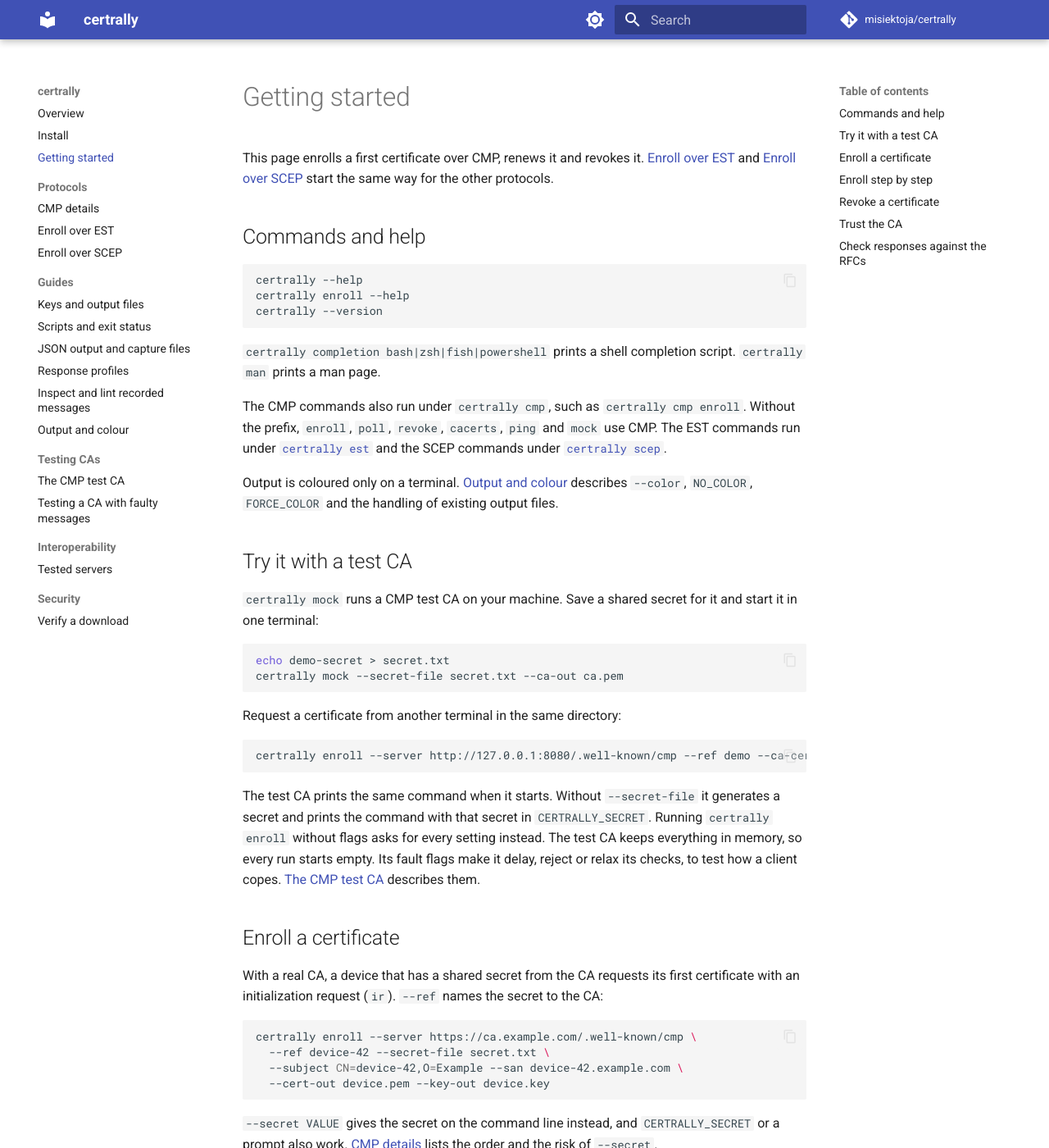
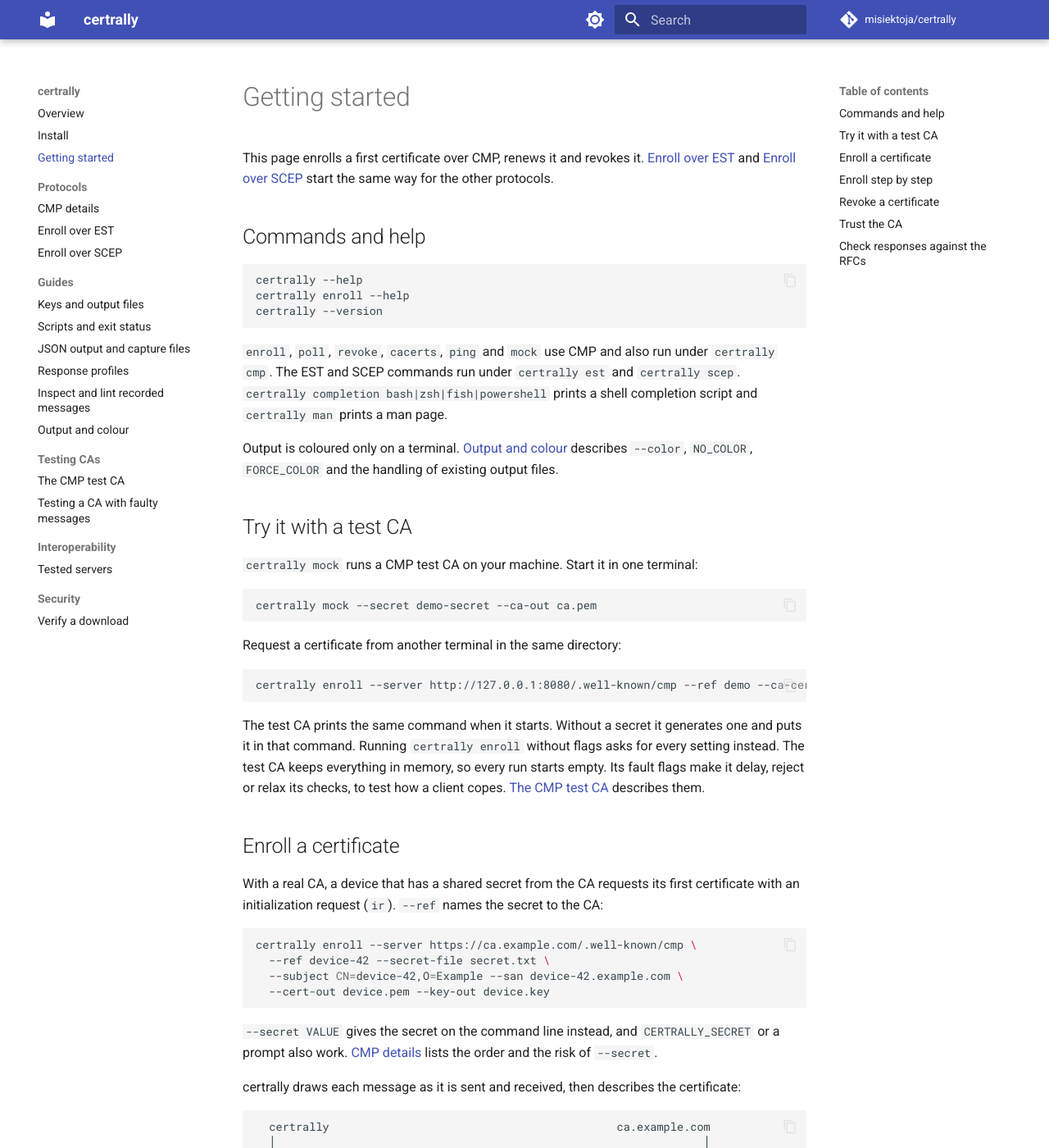
Before and after one commit to misiektoja/certrally, an MkDocs documentation site: the page built from docs/getting-started.md, in a window 1280 px wide and 1400 px high. Shown: the whole window at 82% size. Built offline with MkDocs 1.6.1 and Material for MkDocs 9.7.7, drawn with Linux system fonts in a browser that asks for light colours; comment, search, counter and statistics services are not loaded.

Commit message:
docs: start the quick start test CA with --secret and add a short usage section to the README

````diff
--- a/README.md
+++ b/README.md
@@ -85,17 +85,16 @@ Releases are signed with cosign and carry GitHub build provenance and SBOMs. [Ve
 
 ## Quick start
 
-`certrally mock` runs a CMP test CA on your machine. Save a shared secret for it and start it in one terminal:
+`certrally mock` runs a CMP test CA on your machine. Start it in one terminal:
 
 ```bash
-echo demo-secret > secret.txt
-certrally mock --secret-file secret.txt --ca-out ca.pem
+certrally mock --secret demo-secret --ca-out ca.pem
 ```
 
 Request a certificate from another terminal in the same directory:
 
 ```bash
-certrally enroll --server http://127.0.0.1:8080/.well-known/cmp --ref demo --ca-cert ca.pem --secret-file secret.txt --cert-out device.pem --key-out device.key
+certrally enroll --server http://127.0.0.1:8080/.well-known/cmp --ref demo --ca-cert ca.pem --secret demo-secret --cert-out device.pem --key-out device.key
 ```
 
 The test CA prints the same command when it starts. certrally draws each message as it is sent and received, then describes the certificate:
@@ -123,6 +122,18 @@ The test CA prints the same command when it starts. certrally draws each message
 ```
 
 [Getting started](https://misiektoja.github.io/certrally/getting-started/) continues with a real CA, key updates, step-by-step enrollment, revocation and trust. [Enroll over EST](https://misiektoja.github.io/certrally/est/) and [Enroll over SCEP](https://misiektoja.github.io/certrally/scep/) cover the other protocols.
+
+## Usage
+
+<!-- --8<-- [start:usage] -->
+```bash
+certrally --help
+certrally enroll --help
+certrally --version
+```
+
+`enroll`, `poll`, `revoke`, `cacerts`, `ping` and `mock` use CMP and also run under `certrally cmp`. The EST and SCEP commands run under `certrally est` and `certrally scep`. `certrally completion bash|zsh|fish|powershell` prints a shell completion script and `certrally man` prints a man page.
+<!-- --8<-- [end:usage] -->
 
 ## Documentation
 
--- a/docs/est.md
+++ b/docs/est.md
@@ -60,4 +60,4 @@ When the server answers that a request is pending, `est enroll`, `est reenroll`
 
 ## Test CA
 
-`certrally est mock` runs an EST test CA on `127.0.0.1:8443` and prints commands that work against it. It accepts the password of `--user` (default `demo`) and certificates it issued. `--srp-listen 127.0.0.1:8444` also serves TLS-SRP for the same user. `--retry-after` answers the first request for each key with `202 Accepted`, to test waiting. It generates a password unless `--password`, `--password-file` or `CERTRALLY_PASSWORD` gives one. With `--token`, `--token-file` or `CERTRALLY_TOKEN` it also accepts that bearer token with `est enroll --token`.
+`certrally est mock` runs an EST test CA on `127.0.0.1:8443` and prints commands that work against it. It accepts the password of `--user` (default `demo`) and certificates it issued. `--srp-listen 127.0.0.1:8444` also serves TLS-SRP for the same user. `--retry-after` answers the first request for each key with `202 Accepted`, to test waiting. It generates a password unless `--password`, `--password-file` or `CERTRALLY_PASSWORD` gives one. The printed commands give the password with `--password` and the token with `--token`, name the files of `--password-file` and `--token-file` and leave out values from the environment. With `--token`, `--token-file` or `CERTRALLY_TOKEN` it also accepts that bearer token with `est enroll --token`.
--- a/docs/getting-started.md
+++ b/docs/getting-started.md
@@ -4,34 +4,25 @@ This page enrolls a first certificate over CMP, renews it and revokes it. [Enrol
 
 ## Commands and help
 
-```bash
-certrally --help
-certrally enroll --help
-certrally --version
-```
-
-`certrally completion bash|zsh|fish|powershell` prints a shell completion script. `certrally man` prints a man page.
-
-The CMP commands also run under `certrally cmp`, such as `certrally cmp enroll`. Without the prefix, `enroll`, `poll`, `revoke`, `cacerts`, `ping` and `mock` use CMP. The EST commands run under [`certrally est`](est.md) and the SCEP commands under [`certrally scep`](scep.md).
+--8<-- "README.md:usage"
 
 Output is coloured only on a terminal. [Output and colour](output.md) describes `--color`, `NO_COLOR`, `FORCE_COLOR` and the handling of existing output files.
 
 ## Try it with a test CA
 
-`certrally mock` runs a CMP test CA on your machine. Save a shared secret for it and start it in one terminal:
+`certrally mock` runs a CMP test CA on your machine. Start it in one terminal:
 
 ```bash
-echo demo-secret > secret.txt
-certrally mock --secret-file secret.txt --ca-out ca.pem
+certrally mock --secret demo-secret --ca-out ca.pem
 ```
 
 Request a certificate from another terminal in the same directory:
 
 ```bash
-certrally enroll --server http://127.0.0.1:8080/.well-known/cmp --ref demo --ca-cert ca.pem --secret-file secret.txt --cert-out device.pem --key-out device.key
+certrally enroll --server http://127.0.0.1:8080/.well-known/cmp --ref demo --ca-cert ca.pem --secret demo-secret --cert-out device.pem --key-out device.key
 ```
 
-The test CA prints the same command when it starts. Without `--secret-file` it generates a secret and prints the command with that secret in `CERTRALLY_SECRET`. Running `certrally enroll` without flags asks for every setting instead. The test CA keeps everything in memory, so every run starts empty. Its fault flags make it delay, reject or relax its checks, to test how a client copes. [The CMP test CA](mock.md) describes them.
+The test CA prints the same command when it starts. Without a secret it generates one and puts it in that command. Running `certrally enroll` without flags asks for every setting instead. The test CA keeps everything in memory, so every run starts empty. Its fault flags make it delay, reject or relax its checks, to test how a client copes. [The CMP test CA](mock.md) describes them.
 
 ## Enroll a certificate
 
--- a/docs/mock.md
+++ b/docs/mock.md
@@ -6,7 +6,7 @@
 
 `certrally mock` listens on `127.0.0.1:8080` (`--listen`) and answers at `/.well-known/cmp`. It issues certificates for `ir`, `cr`, `kur` and `p10cr`, confirms and revokes them and answers the requests for CA certificates, a request template and CRLs. It accepts the shared secret for `--ref` (default `demo`) and signatures made with certificates it issued. It copies the requested subject and extensions, such as subjectAltName and extendedKeyUsage, into the certificate, but always sets keyUsage to digitalSignature. For `enroll --central-keygen` it generates the key pair. That is ECDSA P-256 when the request leaves the choice to it and otherwise any type that `--key-type` offers, with 2048 bits for RSA. A key generation authority certificate that it issues at startup with the id-kp-cmKGA extended key usage signs the private key. It accepts requests that a [registration authority](#registration-authorities) forwards. The secret comes from `--secret`, `--secret-file` or `CERTRALLY_SECRET`. Without any of them, a random secret is generated and printed. `--ca-out` saves the CA certificate for `--ca-cert`. Everything lives in memory and is lost when the CA stops.
 
-The startup report shows the address, the CA name, the secret source and the fault flags in use, then an `enroll` command that works against the CA. Every request is logged on one line: the time, the request body and its protection, the response and how long it took. A response with a statusString adds it in quotes, such as the reason the CA refused a request. A revocation adds a line below its request with the serial number, the reason and the invalidity date when the request gave one. A generated key pair adds a line with its key type. A forwarded request adds a line with the subject of the registration authority. A `certConf` that rejects the certificate adds a `certificate rejected` line and a certificate whose `certConf` came too late a `certificate not confirmed in time` line, each with the serial number. The CRL lists the invalidity date too.
+The startup report shows the address, the CA name, the secret source and the fault flags in use, then an `enroll` command that works against the CA. The command gives the secret with `--secret`, names the file of `--secret-file` and leaves out a secret from `CERTRALLY_SECRET`. Every request is logged on one line: the time, the request body and its protection, the response and how long it took. A response with a statusString adds it in quotes, such as the reason the CA refused a request. A revocation adds a line below its request with the serial number, the reason and the invalidity date when the request gave one. A generated key pair adds a line with its key type. A forwarded request adds a line with the subject of the registration authority. A `certConf` that rejects the certificate adds a `certificate rejected` line and a certificate whose `certConf` came too late a `certificate not confirmed in time` line, each with the serial number. The CRL lists the invalidity date too.
 
 ## Registration authorities
 
--- a/docs/scep.md
+++ b/docs/scep.md
@@ -115,7 +115,7 @@ A server under load may answer HTTP 503. certrally sends the request again up to
 
 ## Test CA
 
-`certrally scep mock` runs a SCEP test CA on `127.0.0.1:8090` and prints commands that work against it. It answers GetCACaps, GetCACert, GetCACertChain and PKIOperation with PKCSReq, RenewalReq, CertPoll, GetCert and GetCRL over plain HTTP. Everything it issues lives in memory.
+`certrally scep mock` runs a SCEP test CA on `127.0.0.1:8090` and prints commands that work against it. The printed `scep enroll` command gives the challenge password with `--challenge`, names the file of `--challenge-file` and leaves out a challenge from `CERTRALLY_CHALLENGE`. It answers GetCACaps, GetCACert, GetCACertChain and PKIOperation with PKCSReq, RenewalReq, CertPoll, GetCert and GetCRL over plain HTTP. Everything it issues lives in memory.
 
 | Flag | Effect |
 |---|---|
````
